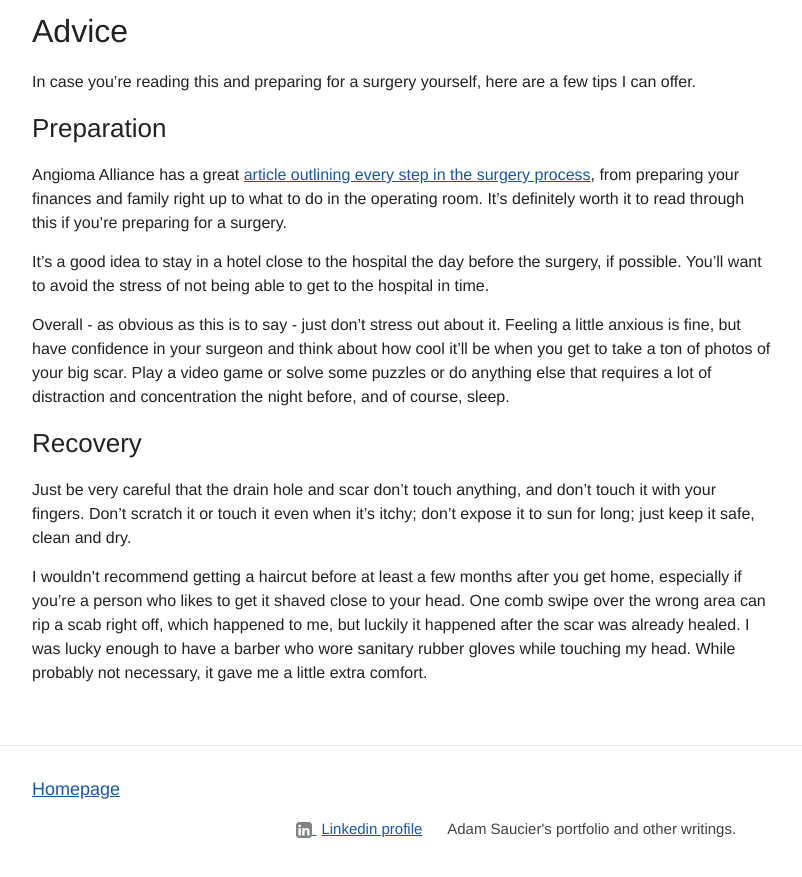
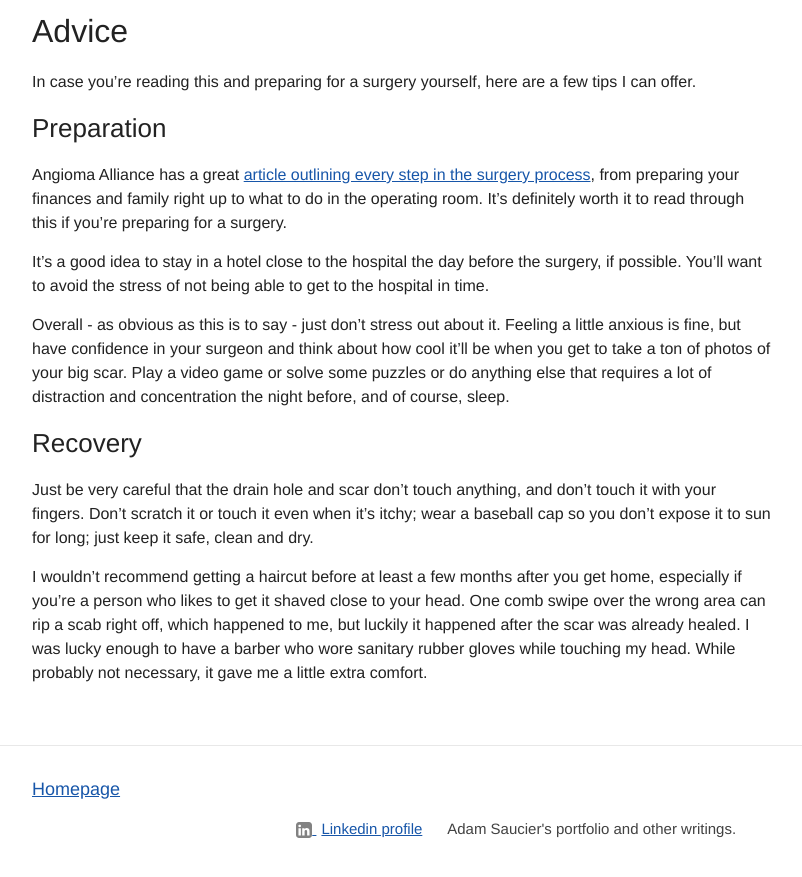
Before and after one commit to ajsaucier/ajsaucier.github.io, a Jekyll site: the page built from _posts/2019-02-07-a-look-back-on-brain-surgery.md, in a window 1280 px wide and 900 px high, scrolled down 3151 px. Shown: the top 877 px of the window, without its empty margins (238-1040 px from the left). Built offline with Jekyll 4.4.1, drawn with Linux system fonts in a browser that asks for light colours; some of the changed text lies outside the part shown.

Commit message:
Update Post “2019-02-07-a-look-back-on-brain-surgery”

```diff
--- a/_posts/2019-02-07-a-look-back-on-brain-surgery.md
+++ b/_posts/2019-02-07-a-look-back-on-brain-surgery.md
@@ -91,6 +91,6 @@ Overall - as obvious as this is to say - just don't stress out about it. Feeling
 
 ### Recovery
 
-Just be very careful that the drain hole and scar don't touch anything, and don't touch it with your fingers. Don't scratch it or touch it even when it's itchy; don't expose it to sun for long; just keep it safe, clean and dry.
+Just be very careful that the drain hole and scar don't touch anything, and don't touch it with your fingers. Don't scratch it or touch it even when it's itchy; wear a baseball cap so you don't expose it to sun for long; just keep it safe, clean and dry.
 
 I wouldn't recommend getting a haircut before at least a few months after you get home, especially if you're a person who likes to get it shaved close to your head. One comb swipe over the wrong area can rip a scab right off, which happened to me, but luckily it happened after the scar was already healed. I was lucky enough to have a barber who wore sanitary rubber gloves while touching my head. While probably not necessary, it gave me a little extra comfort.
```
Also changed, not shown: other parts of _posts/2019-02-07-a-look-back-on-brain-surgery.md (+1 -1 lines).
